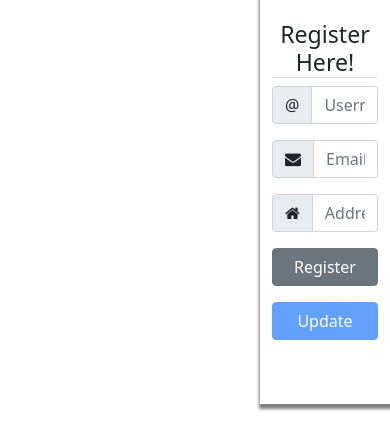
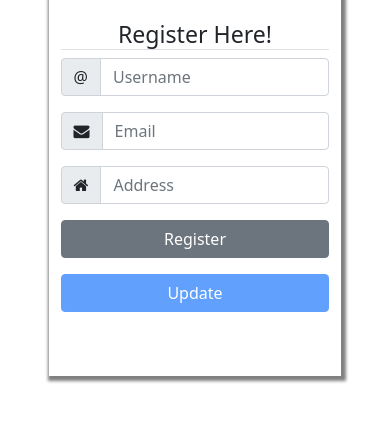
Before and after one commit to mahmed74/usersrecord, a plain HTML site: page index.html in a window 390 px wide. Shown: the part 75-496 px from the top of the page. Drawn offline with nearby package versions, Linux system fonts and the light colour scheme; no server answers.

Commit message:
styling mobile

```diff
--- a/index.html
+++ b/index.html
@@ -23,7 +23,7 @@
   </head>
   <body onload="getData()">
     <div class="container">
-      <div class="row">
+      <div class="row" id="mainRow">
         <div class="col-md-8 col-8 col-sm-12 col-lg-8">
           <h1 class="text-center border-bottom my-4">User Records!</h1>
 
@@ -68,7 +68,7 @@
         </div>
 
         <!-- right side starts -->
-        <div class="col-md-4 col-4 col-sm-12 col-l8-4 my-5 registerForm">
+        <div class="col-md-4 col-4 col-sm-12 col-lg-4 my-5 registerForm">
           <div>
             <h3 class="text-center border-bottom">Register Here!</h3>
             <div class="input-group mb-3">
--- a/style.css
+++ b/style.css
@@ -6,3 +6,17 @@
 .dropdown-toggle::after {
   display: none !important;
 }
+
+
+@media only screen and (max-width: 600px) {
+  #mainRow{
+    display: flex !important;
+    flex-direction: column;
+    flex-flow: column-reverse;
+    margin: 0 auto !important;
+  }
+  .registerForm {
+    width: 80% !important;
+    margin: 0 auto !important;
+  }
+}
```
